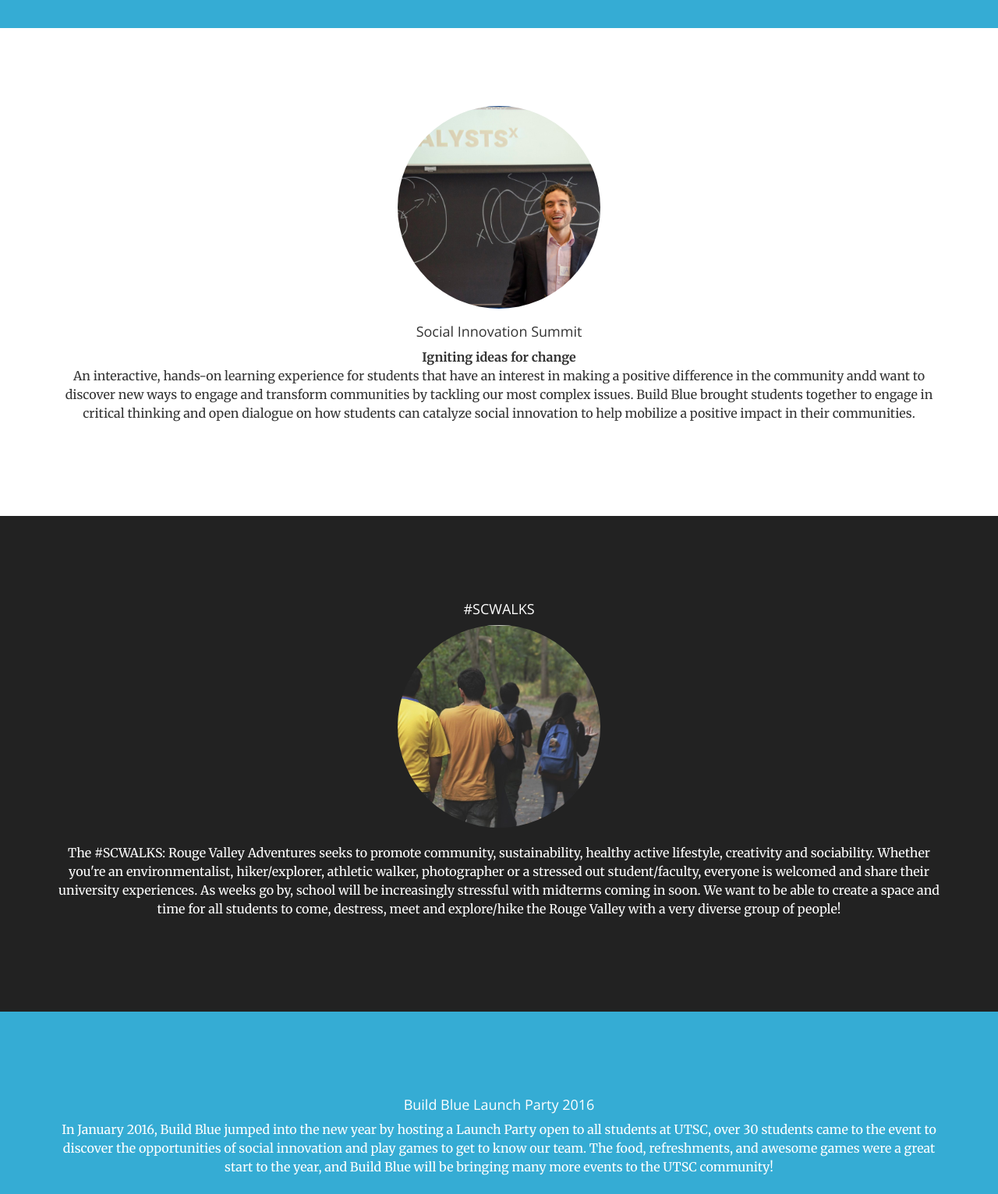
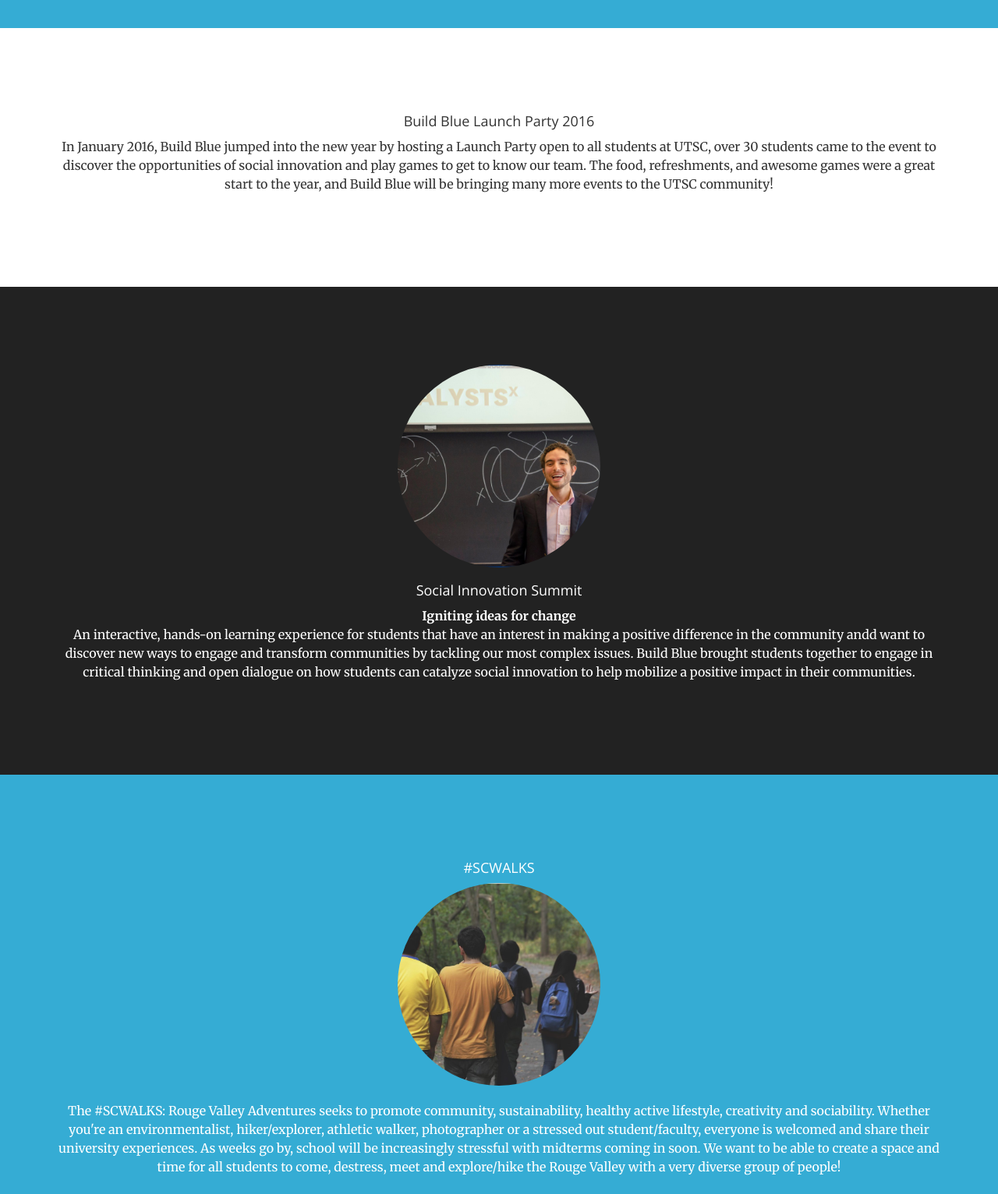
Before and after one commit to buildblue/buildblue.github.io, a plain HTML site: page events.html in a window 1280 px wide. Shown: the part 380-1912 px from the top of the page at 78% size. Drawn offline with nearby package versions, Linux system fonts and the light colour scheme.

Commit message:
Update events.html

```diff
--- a/events.html
+++ b/events.html
@@ -88,7 +88,19 @@
             </div>
         </div>
     </section>
-    <section  id="SIS">
+
+
+    <section id="launchparty">
+        <div class="container">
+            <h4 align="center">Build Blue Launch Party 2016</h4>
+            <p align="center">In January 2016, Build Blue jumped into the new year by hosting a Launch Party open to all
+            students at UTSC, over 30 students came to the event to discover the opportunities of social innovation and
+            play games to get to know our team. The food, refreshments, and awesome games were a great start to the year, and
+            Build Blue will be bringing many more events to the UTSC community!</p>
+        </div>
+    </section>
+
+    <section class="bg-dark" id="SIS">
         <div class="container align="center">
             <p align="center"><img src="img/sis/sis2.jpg" alt="image" class="img-circle" width="260px" height="260px"></p>
             <h4 align="center">Social Innovation Summit</h4>
@@ -99,7 +111,7 @@
             innovation to help mobilize a positive impact in their communities. </p>
         </div>
     </section>
-    <section class="bg-dark" id="scwalks">
+    <section class="bg-light" id="scwalks">
         <div class="container">
             <h4 align="center">#SCWALKS</h4>
             <p align="center"><img src="img/scwalks/scwalks3.jpg" alt="image" class="img-circle" width="260px" height="260px"></p>
@@ -109,16 +121,6 @@
             or a stressed out student/faculty, everyone is welcomed and share their university experiences. As weeks go by,
             school will be increasingly stressful with midterms coming in soon. We want to be able to create a space and
             time for all students to come, destress, meet and explore/hike the Rouge Valley with a very diverse group of people!</p>
-        </div>
-    </section>
-
-    <section class="bg-light" id="launchparty">
-        <div class="container">
-            <h4 align="center">Build Blue Launch Party 2016</h4>
-            <p align="center">In January 2016, Build Blue jumped into the new year by hosting a Launch Party open to all
-            students at UTSC, over 30 students came to the event to discover the opportunities of social innovation and
-            play games to get to know our team. The food, refreshments, and awesome games were a great start to the year, and
-            Build Blue will be bringing many more events to the UTSC community!</p>
         </div>
     </section>
 
```
